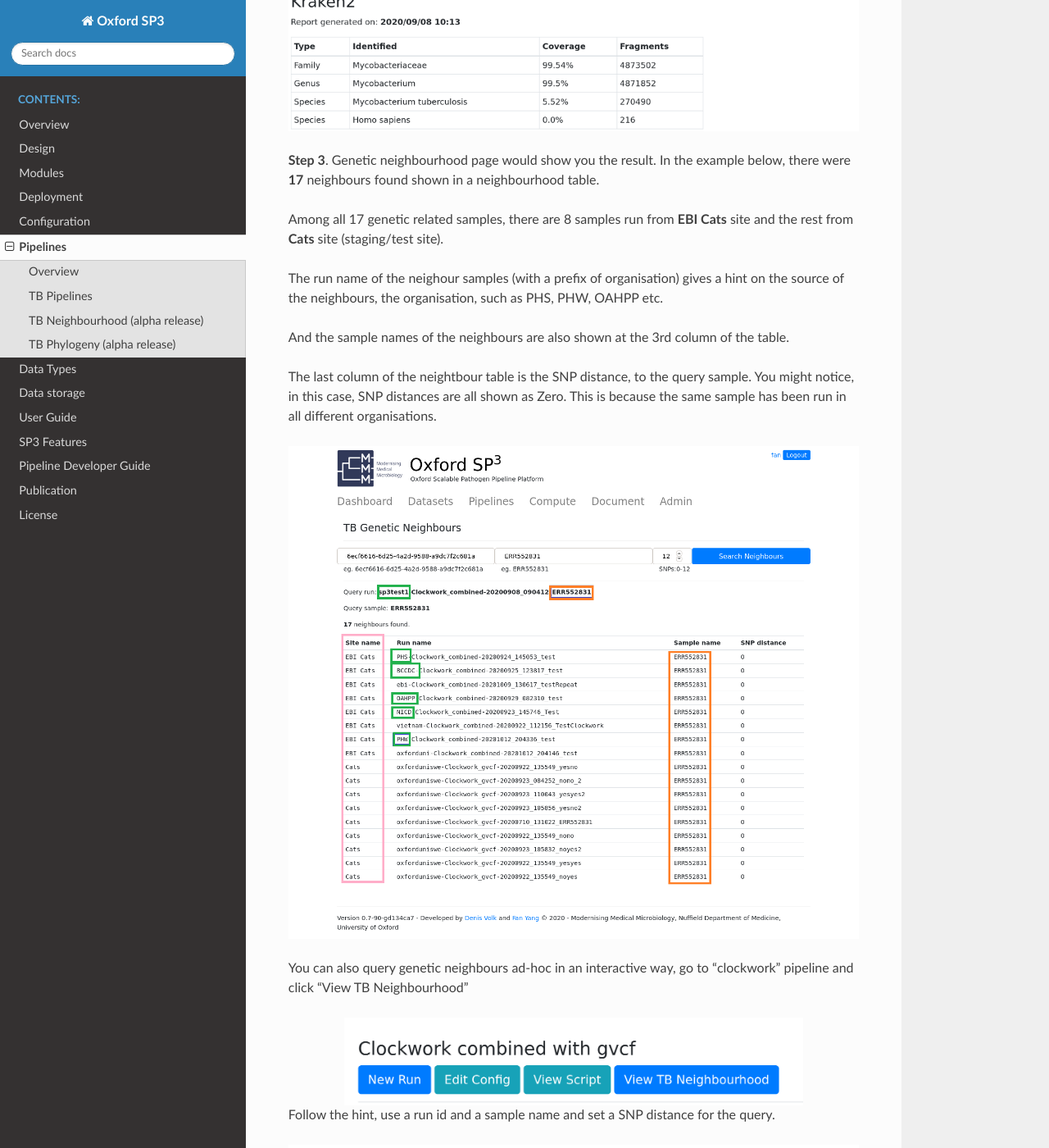
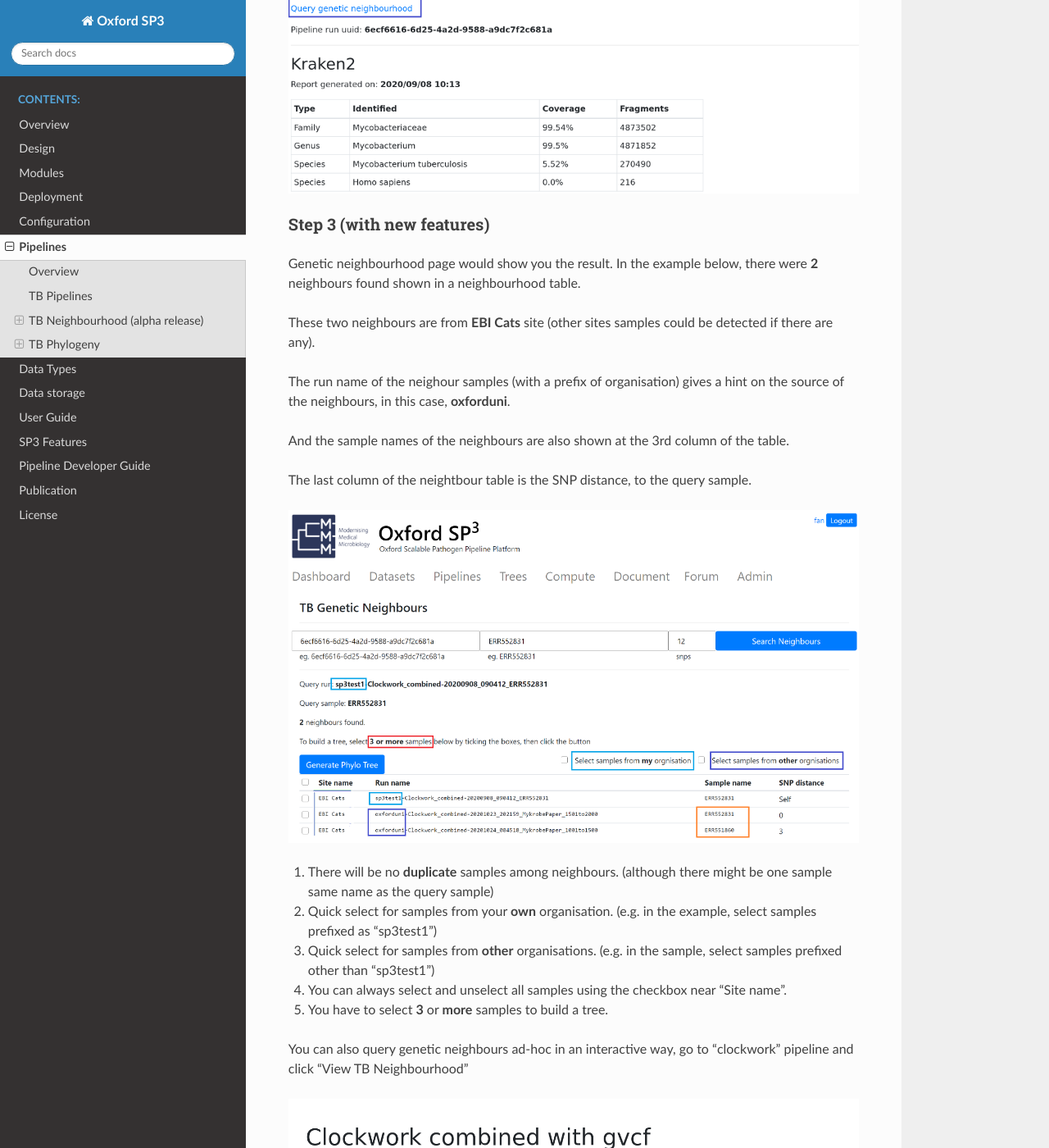
Before and after one commit to oxfordmmm/catdocs, a Sphinx documentation site: the page built from docs/source/pipelines.rst, in a window 1280 px wide and 1400 px high, scrolled down 2019 px. Shown: the whole window at 82% size. Built offline with Sphinx 7.4.7 and the Read the Docs theme 2.0.0, drawn with Linux system fonts in a browser that asks for light colours; some of the changed text lies outside the part shown.

Commit message:
update neighbourhood result view

```diff
--- a/docs/source/pipelines.rst
+++ b/docs/source/pipelines.rst
@@ -65,65 +65,86 @@
 If you have a sample that has been through all the above processes, here is how to see the genetic neighbours.
 
 
-**Step 1**. Click the sample name to view SP3 report, from a complete run, eg. click **ERR552831** as shown below.
+Step 1
+^^^^^^
+
+Click the sample name to view SP3 report, from a complete run, eg. click **ERR552831** as shown below.
 
 .. image:: _static/neighbour11.png
 
-**Step 2**. Click link "Query genetic neighbourhood" at the top of the SP3 report below the sample name.
+Step 2
+^^^^^^
+
+Click link "Query genetic neighbourhood" at the top of the SP3 report below the sample name.
 
 .. image:: _static/neighbour22.png
 
-**Step 3**. Genetic neighbourhood page would show you the result. In the example below, there were **17** neighbours found shown in a neighbourhood table.
+Step 3 (with new features)
+^^^^^^^^^^^^^^^^^^^^^^^^^^
 
-Among all 17 genetic related samples, there are 8 samples run from **EBI Cats** site and the rest from **Cats** site (staging/test site).
+Genetic neighbourhood page would show you the result. In the example below, there were **2** neighbours found shown in a neighbourhood table.
 
-The run name of the neighour samples (with a prefix of organisation) gives a hint on the source of the neighbours, the organisation, such as PHS, PHW, OAHPP etc.
+These two neighbours are from **EBI Cats** site (other sites samples could be detected if there are any).
+
+The run name of the neighour samples (with a prefix of organisation) gives a hint on the source of the neighbours, in this case, **oxforduni**.
 
 And the sample names of the neighbours are also shown at the 3rd column of the table.
 
-The last column of the neightbour table is the SNP distance, to the query sample. You might notice, in this case, SNP distances are all shown as Zero. This is because the same sample has been run in all different organisations.
+The last column of the neightbour table is the SNP distance, to the query sample.
 
 .. image:: _static/neighbour33.png
+
+1. There will be no **duplicate** samples among neighbours. (although there might be one sample same name as the query sample)
+2. Quick select for samples from your **own** organisation. (e.g. in the example, select samples prefixed as "sp3test1")
+3. Quick select for samples from **other** organisations. (e.g. in the sample, select samples prefixed other than "sp3test1")
+4. You can always select and unselect all samples using the checkbox near "Site name".
+5. You have to select **3** or **more** samples to build a tree.
 
 You can also query genetic neighbours ad-hoc in an interactive way, go to "clockwork" pipeline and click "View TB Neighbourhood"
 
 .. image:: _static/viewTB.png
-   :align: center
-   :height: 80pt
 
 Follow the hint, use a run id and a sample name and set a SNP distance for the query.
 
 .. image:: _static/neighbour.png
+        :align: left
+        :height: 120pt
 
-TB Phylogeny (alpha release)
-----------------------------
+TB Phylogeny
+------------
 
 For TB Neighbourhood, we build phylogeny trees for the nearest neighbourhood of TB samples.
 
 To create a tree for your sample and its neighbours:
 
-**Step 1**. Query neighbours
+Step 1. Query neighbours
+^^^^^^^^^^^^^^^^^^^^^^^^
+
 At SP3 sample report page, click 'Query genetic neighbourhood'.
 
 .. image:: _static/tree1.png
-        :align: center
+        :align: left
         :height: 120pt
 
-**Step 2**. Select and generate
+Step 2. Select and generate
+^^^^^^^^^^^^^^^^^^^^^^^^^^^
 
 Select the samples among the neighbours, and build the tree.
 
-You can adjust SNP distance, and select all or some of the neighbours to build trees.
+You can adjust SNP distance, and select all or part of the neighbours to build trees.
 
 .. image:: _static/tree2.png
 
-**Step 3**. Confirm and name the tree
+Step 3. Confirm and name the tree
+^^^^^^^^^^^^^^^^^^^^^^^^^^^^^^^^^
 
 Confirm your selection, and provide a name for your tree for later reference. Then click the button to generate the tree.
 
 .. image:: _static/tree3.png
 
-**Step 4**. Monitor the queue
+
+Step 4. Monitor the queue
+^^^^^^^^^^^^^^^^^^^^^^^^^
 
 The tree buildling could be compute intensive and it could take a while.
 
```
Also changed, not shown: other parts of docs/source/pipelines.rst (+3 -8 lines), docs/source/_static/neighbour33.png.
